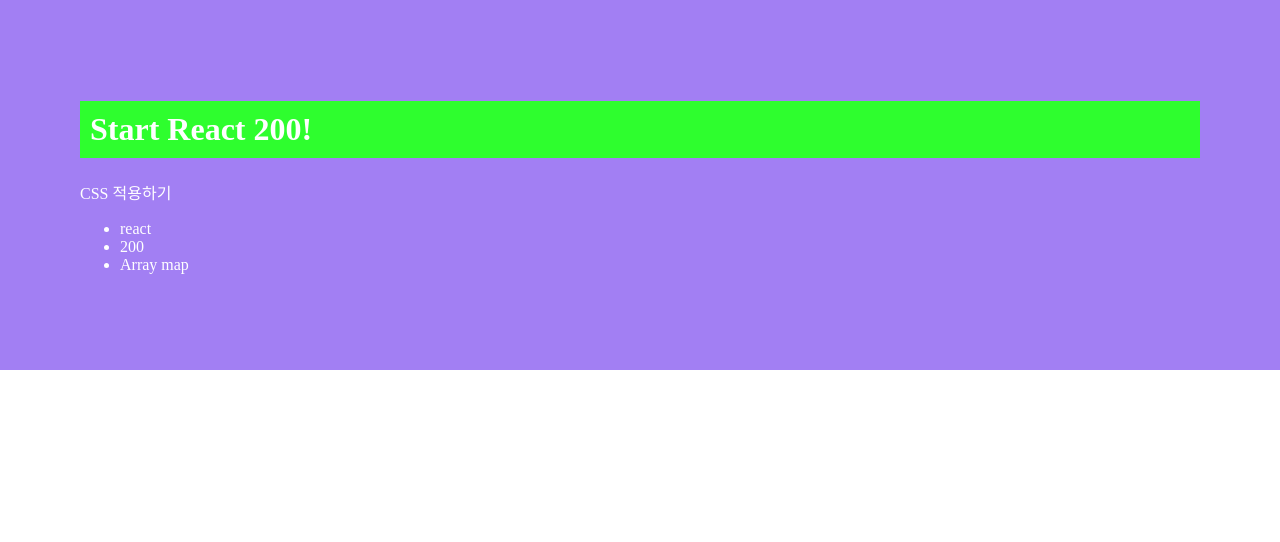
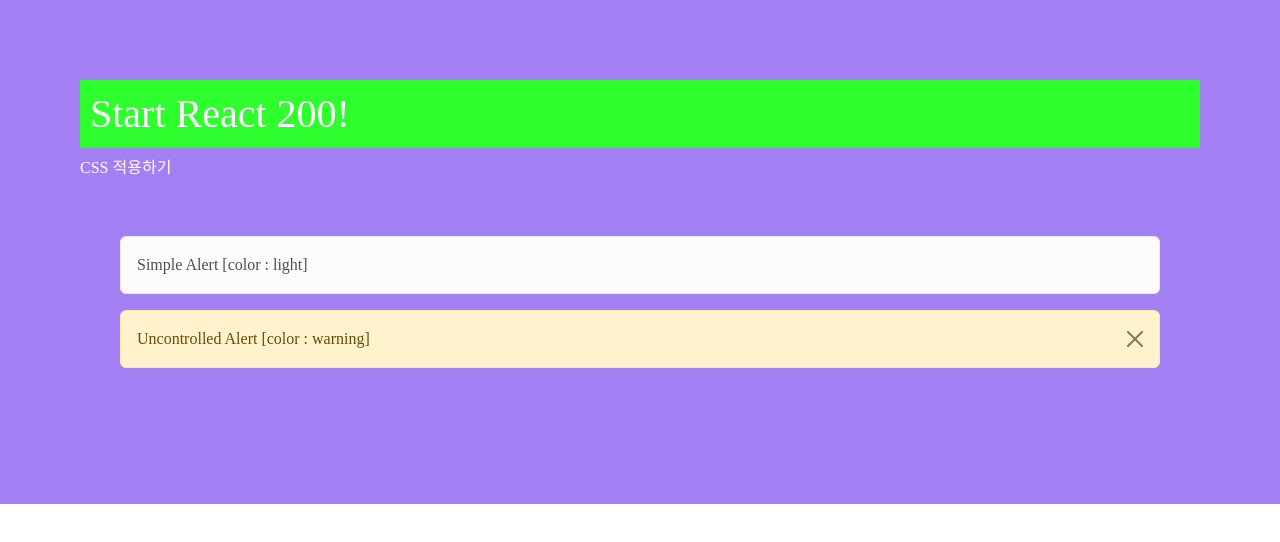
Before and after one commit to jihyean/React200, a React (Create React App) app in the folder client/: page / in a window 1280 px wide. Shown: the top 542 px of the page. Built offline with nearby package versions, Linux system fonts and the light colour scheme.

Commit message:
[034] reactstrap Alerts 사용하기

```diff
--- a/client/package.json
+++ b/client/package.json
@@ -6,10 +6,12 @@
     "@testing-library/jest-dom": "^5.17.0",
     "@testing-library/react": "^13.4.0",
     "@testing-library/user-event": "^13.5.0",
+    "bootstrap": "^5.3.2",
     "jquery": "^3.7.1",
     "react": "^18.2.0",
     "react-dom": "^18.2.0",
     "react-scripts": "5.0.1",
+    "reactstrap": "^9.2.1",
     "shallow-equal": "^3.1.0",
     "web-vitals": "^2.1.4"
   },
--- a/client/src/App.js
+++ b/client/src/App.js
@@ -1,14 +1,14 @@
 import React from 'react';
 import './App.css';
-import ReturnMap from './PART2/R033_ReturnMap'
+import ReactstrapAlerts from './PART2/R034_ReactstrapAlerts'
+import 'bootstrap/dist/css/bootstrap.css'
 
 function App() {
   return (
     <div>
       <h1>Start React 200!</h1>
       <p>CSS 적용하기</p>
-      {/* 반복해서 출력해야 하는 element들을 배열에 넣어두고 map() 함수로 순서대로 나열해 컴포넌트 return */}
-      <ReturnMap />
+      <ReactstrapAlerts />
     </div>
   );
 }
--- /dev/null
+++ b/client/src/PART2/R034_ReactstrapAlerts.js
@@ -0,0 +1,20 @@
+import React, { Component } from 'react';
+import { Alert, UncontrolledAlert } from 'reactstrap';
+
+// 기본 알림 alert, 삭제 가능 알림
+class R034_ReactstrapAlerts extends Component {
+  render() {
+    return (
+      <div>
+      <Alert color="light">
+        Simple Alert [color : light]
+      </Alert>
+      <UncontrolledAlert color="warning">
+        Uncontrolled Alert [color : warning]
+      </UncontrolledAlert>
+      </div>
+    )
+  }
+}
+
+export default R034_ReactstrapAlerts;
```
Also changed, not shown: 1 other file (tests, documents, lock files or other folders).
